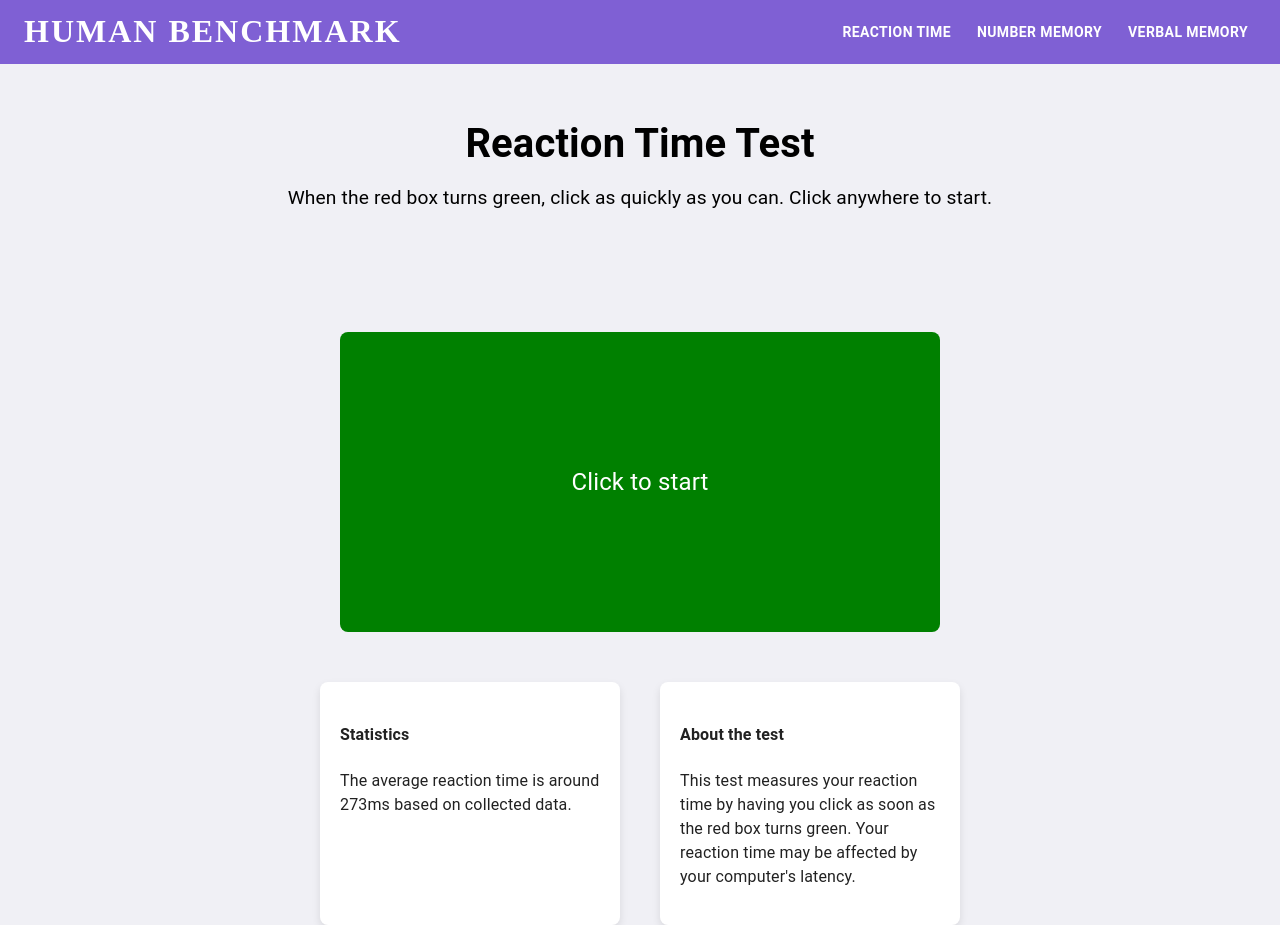
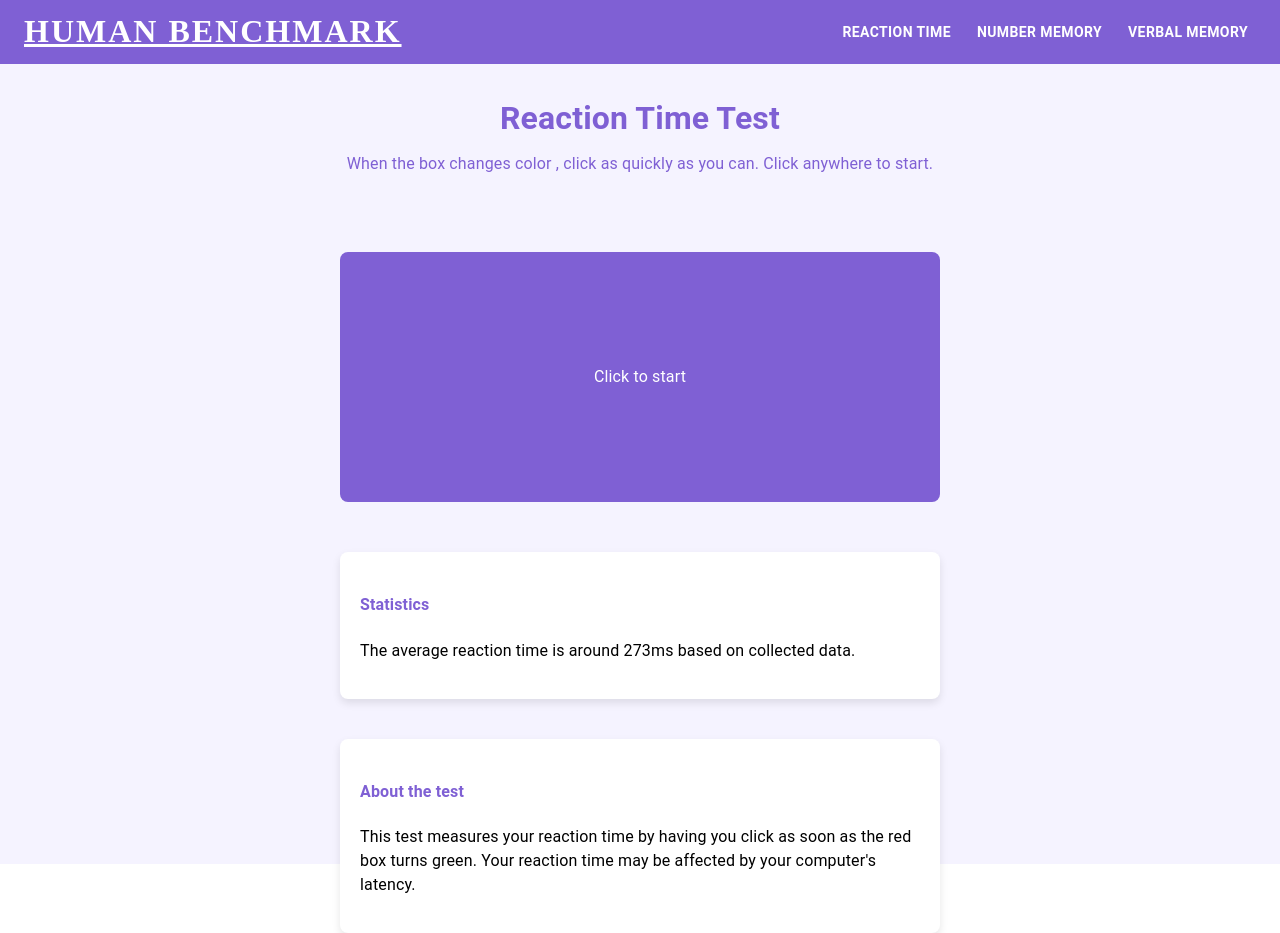
Before and after one commit to Swarnim114/YourBenchMark, a React (Create React App) app: page /reaction-time in a window 1280 px wide. Built offline with nearby package versions, Linux system fonts and the light colour scheme.

Commit message:
reaction verbal number complete

```diff
--- a/src/components/Home.js
+++ b/src/components/Home.js
@@ -1,59 +1,65 @@
 import React, { useEffect, useRef } from 'react';
 import { Link } from 'react-router-dom';
-import { Box, Grid, Button, Typography } from '@mui/material';
+import { Box, Grid, Button, Typography, useTheme, useMediaQuery } from '@mui/material';
 import { styled } from '@mui/material/styles';
 import { Fade } from '@mui/material';
 import VanillaTilt from 'vanilla-tilt';
 import AccessTimeIcon from '@mui/icons-material/AccessTime';
-import MemoryIcon from '@mui/icons-material/Memory';
+import ViewListIcon from '@mui/icons-material/ViewList';
+import NumbersIcon from '@mui/icons-material/Numbers';
+import TextFieldsIcon from '@mui/icons-material/TextFields';
 import KeyboardIcon from '@mui/icons-material/Keyboard';
 import VisibilityIcon from '@mui/icons-material/Visibility';
-import ViewListIcon from '@mui/icons-material/ViewList'; // For SequenceMemory
-import NumbersIcon from '@mui/icons-material/Numbers'; // For NumberMemory
-import TextFieldsIcon from '@mui/icons-material/TextFields'; // For VerbalMemory
 
 const HomeContainer = styled(Box)(({ theme }) => ({
-
   display: 'flex',
   flexDirection: 'column',
   alignItems: 'center',
-  padding: theme.spacing(6),
-  minHeight: '80vh',
-  backgroundColor: theme.palette.background.default,
+  padding: theme.spacing(2),
+  minHeight: '100vh',
+  backgroundColor: '#f5f3ff',
+  maxWidth: '100%',
 }));
 
 const ButtonGrid = styled(Grid)(({ theme }) => ({
-  width: '80%',
+  width: '100%',
   marginTop: theme.spacing(4),
+  display: 'flex',
+  flexWrap: 'wrap',
+  justifyContent: 'center', // Centers the grid elements horizontally
+  gap: theme.spacing(3), // Adjust the gap between the buttons
 }));
 
-const SquareButton = styled(Button)(({ theme }) => ({
-    width:  400, // Enlarged buttons
-    height: 300,
+const SquareButton = styled(Button)(({ theme, isMobile, isTablet }) => ({
+  width: isMobile ? '90%' : isTablet ? 300 : 400, // Adjust width based on screen size
+  height: isMobile ? 200 : isTablet ? 250 : 300,  // Adjust height based on screen size
   display: 'flex',
   flexDirection: 'column',
   justifyContent: 'center',
   alignItems: 'center',
   textTransform: 'none',
-    fontSize: '1.2rem',
+  fontSize: isMobile ? '1rem' : '1.2rem',
   fontWeight: 'bold',
   color: theme.palette.common.white,
-    backgroundColor: "#7f60d4",
-    borderRadius: theme.shape.borderRadius * 3, // More rounded edges
+  backgroundColor: '#7f60d4',
+  borderRadius: theme.shape.borderRadius * 3,
   boxShadow: '0 8px 15px rgba(0, 0, 0, 0.1)',
   transition: 'transform 0.3s ease, background-color 0.3s ease, box-shadow 0.3s ease',
   '&:hover': {
-      transform: 'scale(1.1)',
+    transform: isMobile ? 'none' : 'scale(1.05)',
     backgroundColor: theme.palette.primary.dark,
     boxShadow: '0 15px 25px rgba(0, 0, 0, 0.2)',
   },
 }));
 
 const Home = () => {
+  const theme = useTheme();
+  const isMobile = useMediaQuery(theme.breakpoints.down('sm')); // For mobile devices
+  const isTablet = useMediaQuery(theme.breakpoints.between('sm', 'md')); // For tablets
   const tiltRefs = useRef([]);
 
   useEffect(() => {
-    // Initialize Vanilla Tilt for each button
+    if (!isMobile && !isTablet) {
       tiltRefs.current.forEach(ref => {
         if (ref) {
           VanillaTilt.init(ref, {
@@ -64,80 +70,47 @@
           });
         }
       });
+    }
     return () => {
-      // Clean up VanillaTilt instances on unmount
       tiltRefs.current.forEach(ref => ref && ref.vanillaTilt && ref.vanillaTilt.destroy());
     };
-  }, []);
+  }, [isMobile, isTablet]);
+
+  const games = [
+    { path: "/reaction-time", title: "Reaction Time", icon: AccessTimeIcon },
+    { path: "/sequence-memory", title: "Sequence Memory", icon: ViewListIcon },
+    { path: "/number-memory", title: "Number Memory", icon: NumbersIcon },
+    { path: "/verbal-memory", title: "Verbal Memory", icon: TextFieldsIcon },
+    { path: "/typing-test", title: "Typing Test", icon: KeyboardIcon },
+    { path: "/visual-memory-test", title: "Visual Memory Test", icon: VisibilityIcon },
+  ];
 
   return (
     <HomeContainer>
       <Fade in={true} timeout={1000}>
-        <Typography variant="h4" component="h1" gutterBottom>
+        <Typography variant={isMobile ? "h5" : "h4"} component="h1" gutterBottom align="center">
           Welcome to Human Benchmark
         </Typography>
       </Fade>
-      <ButtonGrid container spacing={4} justifyContent="center">
-        <Grid item>
-          <Fade in={true} timeout={1200}>
-            <SquareButton ref={el => (tiltRefs.current[0] = el)} component={Link} to="/reaction-time">
-              <AccessTimeIcon fontSize="large" />
+      <ButtonGrid container>
+        {games.map((game, index) => (
+          <Grid item xs={12} sm={6} md={4} key={index}>
+            <Fade in={true} timeout={1200 + index * 200}>
+              <SquareButton
+                ref={el => (tiltRefs.current[index] = el)}
+                component={Link}
+                to={game.path}
+                isMobile={isMobile.toString()} // Pass isMobile to styled component
+                isTablet={isTablet.toString()} // Pass isTablet to styled component
+              >
+                <game.icon fontSize={isMobile ? "medium" : "large"} />
                 <Typography variant="button" mt={1}>
-                Reaction Time
+                  {game.title}
                 </Typography>
               </SquareButton>
             </Fade>
           </Grid>
-        <Grid item>
-          <Fade in={true} timeout={1400}>
-            <SquareButton ref={el => (tiltRefs.current[1] = el)} component={Link} to="/sequence-memory">
-              <ViewListIcon fontSize="large" />
-              <Typography variant="button" mt={1}>
-                Sequence Memory
-              </Typography>
-            </SquareButton>
-          </Fade>
-        </Grid>
-        <Grid item>
-          <Fade in={true} timeout={1600}>
-            <SquareButton ref={el => (tiltRefs.current[2] = el)} component={Link} to="/number-memory">
-              <NumbersIcon fontSize="large" />
-              <Typography variant="button" mt={1}>
-                Number Memory
-              </Typography>
-            </SquareButton>
-          </Fade>
-        </Grid>
-        <Grid item>
-          <Fade in={true} timeout={1800}>
-            <SquareButton ref={el => (tiltRefs.current[3] = el)} component={Link} to="/verbal-memory">
-              <TextFieldsIcon fontSize="large" />
-              <Typography variant="button" mt={1}>
-                Verbal Memory
-              </Typography>
-            </SquareButton>
-          </Fade>
-        </Grid>
-        <Grid item>
-          <Fade in={true} timeout={2000}>
-            <SquareButton ref={el => (tiltRefs.current[4] = el)} component={Link} to="/typing-test">
-              <KeyboardIcon fontSize="large" />
-              <Typography variant="button" mt={1}>
-                Typing Test
-              </Typography>
-            </SquareButton>
-          </Fade>
-        </Grid>
-        <Grid item>
-          <Fade in={true} timeout={2200}>
-            <SquareButton ref={el => (tiltRefs.current[5] = el)} component={Link} to="/visual-memory-test">
-              <VisibilityIcon fontSize="large" />
-              <Typography variant="button" mt={1}>
-                Visual Memory Test
-              </Typography>
-            </SquareButton>
-          </Fade>
-        </Grid>
+        ))}
       </ButtonGrid>
     </HomeContainer>
   );
--- a/src/components/Navbar.js
+++ b/src/components/Navbar.js
@@ -51,7 +51,7 @@
       <CssBaseline />
       <StyledAppBar position="static">
         <Toolbar>
-          <Logo variant="h6">HUMAN BENCHMARK</Logo>
+          <Logo component={Link} to="/" variant="h6">HUMAN BENCHMARK</Logo>
           <div>
             <StyledButton component={Link} to="/reaction-time">Reaction Time</StyledButton>
 
--- a/src/components/NumberMemory.js
+++ b/src/components/NumberMemory.js
@@ -3,36 +3,11 @@
 import { styled, createTheme, ThemeProvider } from '@mui/material/styles';
 import { Link } from '@mui/material';
 import statsimg from "../assets/voilet.png";
+import { theme, infoSectionStyles, infoBoxStyles, gameButtonStyles } from './Theme';
 
-// Custom theme with purple palette (same as VerbalMemory)
-const theme = createTheme({
-  palette: {
-    primary: {
-      main: '#7f60d4',
-    },
-    secondary: {
-      main: '#5e45a0',
-    },
-    background: {
-      default: '#f5f3ff',
-      paper: '#ffffff',
-    },
-  },
-});
-
-
-
-const GameButton = styled(Button)(({ theme }) => ({
-  margin: theme.spacing(1),
-  padding: theme.spacing(1, 4),
-  borderRadius: 25,
-  fontWeight: 'bold',
-  transition: 'all 0.3s',
-  '&:hover': {
-    transform: 'translateY(-2px)',
-    boxShadow: '0 4px 12px rgba(127, 96, 212, 0.2)',
-  },
-}));
+const InfoSection = styled('div')(infoSectionStyles);
+const InfoBox = styled('div')(infoBoxStyles);
+const GameButton = styled(Button)(gameButtonStyles);
 
 const NumberDisplay = styled(Typography)(({ theme }) => ({
   fontWeight: 'bold',
@@ -47,58 +22,7 @@
   marginTop: theme.spacing(2),
 }));
 
-const InfoSection = styled('div')(({ theme }) => ({
-  display: 'flex',
-  flexDirection: 'column',
-  [theme.breakpoints.up('md')]: {
-    flexDirection: 'row',
-  },
-  justifyContent: 'center',
-  alignItems: 'center',
-  marginTop: '50px',
-}));
 
-const InfoBox = styled('div')(({ theme }) => ({
-  display: "block",
-  width: '90%',
-  [theme.breakpoints.up('sm')]: {
-    width: '80%',
-  },
-  [theme.breakpoints.up('md')]: {
-    width: '500px',
-  },
-  padding: '20px',
-  backgroundColor: 'white',
-  borderRadius: '8px',
-  boxShadow: '0 4px 8px rgba(0, 0, 0, 0.1)',
-  margin: '20px 0',
-  [theme.breakpoints.up('md')]: {
-    margin: '0 20px',
-  },
-  textAlign: 'left',
-  transition: 'transform 0.3s ease',
-  position: 'relative',
-  overflow: 'hidden',
-  '&:hover': {
-    transform: 'scale(1.05)',
-  },
-  '&::before': {
-    content: '""',
-    position: 'absolute',
-    top: 0,
-    left: 0,
-    right: 0,
-    bottom: 0,
-    backgroundColor: "#e5d6f9",
-    borderRadius: '8px',
-    opacity: 0,
-    transition: 'opacity 0.3s ease',
-    zIndex: -1,
-  },
-  '&:hover::before': {
-    opacity: 1,
-  },
-}));
 
 const NumberMemory = () => {
   const [level, setLevel] = useState(1);
@@ -185,46 +109,9 @@
     startTest(1);
   };
 
-  const InfoSection = styled('div')({
-    display: 'flex',
-    flexDirection: isTablet ? 'column' : 'row',
-    justifyContent: 'center',
-    alignItems: 'center',
-    marginTop: '50px',
-  });
 
-  const InfoBox = styled('div')(({ theme }) => ({
-    display: "block",
-    width: isMobile ? '90%' : isTablet ? '80%' : '500px',
-    padding: '20px',
-    backgroundColor: 'white',
-    borderRadius: '8px',
-    boxShadow: '0 4px 8px rgba(0, 0, 0, 0.1)',
-    margin: isTablet ? '20px 0' : '0 20px',
-    textAlign: 'left',
-    transition: 'transform 0.3s ease',
-    position: 'relative',
-    overflow: 'hidden',
-    '&:hover': {
-      transform: 'scale(1.05)',
-    },
-    '&::before': {
-      content: '""',
-      position: 'absolute',
-      top: 0,
-      left: 0,
-      right: 0,
-      bottom: 0,
-      backgroundColor: "#e5d6f9",
-      borderRadius: '8px',
-      opacity: 0,
-      transition: 'opacity 0.3s ease',
-      zIndex: -1,
-    },
-    '&:hover::before': {
-      opacity: 1,
-    },
-  }));
+
+
 
   useEffect(() => {
     window.addEventListener('keydown', handleKeyPress);
--- a/src/components/ReactionTime.js
+++ b/src/components/ReactionTime.js
@@ -1,5 +1,6 @@
 import React, { useState } from 'react';
 import { styled } from '@mui/material/styles';
+import { useMediaQuery, useTheme } from '@mui/material';
 
 const Container = styled('div')({
   textAlign: 'center',
@@ -7,62 +8,81 @@
   padding: '0px',
   width: '100%',
   minHeight: '100vh',
-  backgroundColor: '#f0f0f5',
+  backgroundColor: '#f5f3ff',
 });
 
-const Header = styled('div')({
-  backgroundColor: '#f0f0f5',
-  color: 'black',
-  padding: '50px 20px',
+const Header = styled('div')(({ theme, isMobile }) => ({
+  backgroundColor: '#f5f3ff',
+  color: '#7f60d4',
+  padding: isMobile ? '30px 10px' : '50px 20px',
   textAlign: 'center',
-});
+}));
 
-const Title = styled('h1')({
+const Title = styled('h1')(({ isMobile }) => ({
   margin: 0,
-  fontSize: '2.5rem',
-});
+  fontSize: isMobile ? '2rem' : '2.5rem',
+}));
 
-const Instructions = styled('p')({
+const Instructions = styled('p')(({ isMobile }) => ({
   marginTop: '10px',
-  fontSize: '1.2rem',
-});
+  fontSize: isMobile ? '1rem' : '1.2rem',
+}));
 
-const TestArea = styled('div')(({ waiting }) => ({
-  margin: '50px auto',
-  width: '600px',
-  height: '300px',
-  backgroundColor: waiting ? 'red' : 'green',
+const TestArea = styled('div')(({ theme, waiting, isMobile }) => ({
+  margin: isMobile ? '30px auto' : '50px auto',
+  width: isMobile ? '90%' : '600px',
+  height: isMobile ? '150px' : '300px',
+  backgroundColor: waiting ? "#f34212" : '#7f60d4',
+
   cursor: waiting ? 'default' : 'pointer',
   display: 'flex',
   justifyContent: 'center',
   alignItems: 'center',
-  fontSize: '1.5rem',
+  fontSize: isMobile ? '1rem' : '1.5rem',
   color: 'white',
   borderRadius: '8px',
+
+  maxHeight: '300px',
+  maxWidth: '600px',
+  minHeight: '250px',
 }));
 
-const InfoSection = styled('div')({
+const InfoSection = styled('div')(({ theme }) => ({
+
   display: 'flex',
-  justifyContent: 'center',
-  marginTop: '50px',
-});
+  flexDirection: 'column', // Ensures the boxes stack vertically
+  alignItems: 'center', // Centers the InfoBoxes horizontally
+  marginTop: '20px', // Adjust spacing as needed
+  color: '#7f60d4',
+  maxHeight: '300px',
 
-const InfoBox = styled('div')({
-  width: '300px',
+  minHeight: '250px',
+}));
+
+
+const InfoBox = styled('div')(({ theme, isMobile }) => ({
+  alignSelf: 'center',
+  width: isMobile ? '90%' : '300px',
+  maxWidth: '600px',
   padding: '20px',
+  color: 'black',
   backgroundColor: 'white',
   borderRadius: '8px',
   boxShadow: '0 4px 8px rgba(0, 0, 0, 0.1)',
-  margin: '0 20px',
+  margin: '20px',
   textAlign: 'left',
   transition: 'transform 0.3s ease, background-color 0.3s ease',
   '&:hover': {
-    transform: 'scale(1.05)', // Slight scaling on hover
-    backgroundColor: "#e5d6f9", // Light grey background on hover
+    transform: 'scale(1.05)',
+    backgroundColor: '#e5d6f9',
   },
-});
+}));
 
 const ReactionTime = () => {
+  const theme = useTheme();
+  const isMobile = useMediaQuery(theme.breakpoints.down('sm')); // Mobile breakpoints
+  const isTablet = useMediaQuery(theme.breakpoints.between('sm', 'md')); // Tablet breakpoints
+
   const [waiting, setWaiting] = useState(false);
   const [startTime, setStartTime] = useState(null);
   const [reactionTime, setReactionTime] = useState(null);
@@ -87,17 +107,27 @@
       return;
     }
 
-    if (!waiting && startTime) {
-      const endTime = Date.now();
-      const newReactionTime = endTime - startTime - 140;
-      setReactionTime(newReactionTime);
-      setReactionTimes((prevTimes) => [...prevTimes, newReactionTime]);
-      setTestCount((prevCount) => prevCount + 1);
+    if (testCount < 5) {
+      if (startTime) {
+        const endTime = Date.now();
+        const newReactionTime = endTime - startTime - 100;
+        setReactionTime(newReactionTime);
+        setReactionTimes((prevTimes) => [...prevTimes, newReactionTime]);
+        setTestCount((prevCount) => prevCount + 1);
+        setStartTime(null);
+      } else if (!startTime) {
+        startTest();
+      }
+    } else {
+      // Restart the test
+      setWaiting(false);
       setStartTime(null);
-    } else if (!startTime && testCount < 5) {
-      startTest();
+      setReactionTime(null);
+      setReactionTimes([]);
+      setTestCount(0);
     }
   };
+
 
   const getAverageReactionTime = () => {
     if (reactionTimes.length === 0) return 0;
@@ -107,36 +137,36 @@
 
   return (
     <Container>
-      <Header>
-        <Title>Reaction Time Test</Title>
-        <Instructions>
-          When the red box turns green, click as quickly as you can. Click anywhere to start.
+      <Header isMobile={isMobile.toString()}>
+        <Title isMobile={isMobile.toString()}>Reaction Time Test</Title>
+        <Instructions isMobile={isMobile.toString()}>
+          When the box changes color , click as quickly as you can. Click anywhere to start.
         </Instructions>
       </Header>
 
-      <TestArea onClick={handleClick} waiting={waiting}>
+      <TestArea onClick={handleClick} waiting={waiting} isMobile={isMobile.toString()}>
         {reactionTime === null && testCount < 5 ? (
-          waiting ? 'Click as soon as it turns green' : 'Click to start'
+          waiting ? 'Click as soon as it turns voilet' : 'Click to start'
         ) : testCount < 5 ? (
           `Your reaction time: ${reactionTime} ms`
         ) : (
-          'Test Complete!'
+          'Test Complete! Click to restart'
         )}
       </TestArea>
 
       {testCount === 5 && (
         <div>
-          <h3>Average Reaction Time: {getAverageReactionTime()} ms</h3>
+          <h3 style={{ color: '#7f60d4' }}>Average Reaction Time: {getAverageReactionTime()} ms</h3>
         </div>
       )}
 
       <InfoSection>
-        <InfoBox>
-          <h4>Statistics</h4>
+        <InfoBox isMobile={isMobile.toString()}>
+          <h4 style={{ color: '#7f60d4' }}>Statistics</h4>
           <p>The average reaction time is around 273ms based on collected data.</p>
         </InfoBox>
-        <InfoBox>
-          <h4>About the test</h4>
+        <InfoBox isMobile={isMobile.toString()}>
+          <h4 style={{ color: '#7f60d4' }}>About the test</h4>
           <p>
             This test measures your reaction time by having you click as soon as the red box
             turns green. Your reaction time may be affected by your computer's latency.
--- /dev/null
+++ b/src/components/Theme.js
@@ -0,0 +1,122 @@
+// src/components/Theme.js
+import { createTheme } from '@mui/material/styles';
+import { styled } from '@mui/material/styles';
+import Paper from '@mui/material/Paper';
+
+const theme = createTheme({
+  palette: {
+    primary: {
+      main: '#7f60d4',
+    },
+    secondary: {
+      main: '#5e45a0',
+    },
+    background: {
+      default: '#f5f3ff',
+      paper: '#ffffff',
+    },
+  },
+});
+
+const isTablet = window.innerWidth <= 768; // Tablet width threshold
+const isMobile = window.innerWidth <= 480; // Mobile width threshold
+
+// Container that holds info sections
+const infoSectionStyles = {
+  display: 'flex',
+  flexDirection: isMobile ? 'column' : 'row', // Stack vertically for mobile, horizontally for larger screens
+  justifyContent: 'center',
+  alignItems: 'center',
+  flexWrap: 'wrap', // Ensure it wraps when there isn't enough space
+  marginTop: isMobile ? '30px' : '50px',
+  padding: isMobile ? '0 16px' : '0',
+  gap: isMobile ? '20px' : isTablet ? '30px' : '40px',
+};
+
+// Individual box style with a minimum size of 400x400
+const infoBoxStyles = {
+  display: 'block',
+  minWidth: '400px',
+  minHeight: '400px',
+  width: isMobile ? '90%' : '45%', // Full width on mobile, 45% width for larger screens
+  padding: '20px',
+  backgroundColor: 'white',
+  borderRadius: '8px',
+  boxShadow: '0 4px 8px rgba(0, 0, 0, 0.1)',
+  margin: isMobile ? '20px auto' : '20px', // Centered on mobile
+  textAlign: 'left',
+  transition: 'transform 0.3s ease',
+  position: 'relative',
+  overflow: 'hidden',
+  maxWidth: '450px',
+
+  '&:hover': {
+    transform: 'scale(1.05)',
+  },
+  '&::before': {
+    content: '""',
+    position: 'absolute',
+    top: 0,
+    left: 0,
+    right: 0,
+    bottom: 0,
+    backgroundColor: "#e5d6f9",
+    borderRadius: '8px',
+    opacity: 0,
+    transition: 'opacity 0.3s ease',
+    zIndex: -1,
+  },
+  '&:hover::before': {
+    opacity: 1,
+  },
+};
+
+// Game button styles
+const gameButtonStyles = {
+  margin: theme.spacing(1),
+  padding: theme.spacing(1, 4),
+  borderRadius: 25,
+  fontWeight: 'bold',
+  transition: 'all 0.3s',
+  '&:hover': {
+    transform: 'translateY(-2px)',
+    boxShadow: '0 4px 12px rgba(127, 96, 212, 0.2)',
+  },
+};
+
+// Word display styles
+const wordDisplayStyles = {
+  fontWeight: 'bold',
+  color: theme.palette.primary.main,
+  marginBottom: theme.spacing(3),
+};
+
+// Score display styles
+const scoreDisplayStyles = {
+  fontWeight: 'bold',
+  color: theme.palette.secondary.main,
+};
+
+// Styled Paper component
+const StyledPaper = styled(Paper)(({ theme }) => ({
+  padding: theme.spacing(2),
+  backgroundColor: theme.palette.background.paper,
+  border: '1px solid',
+  borderColor: theme.palette.divider,
+  borderRadius: '8px',
+  '&:hover': {
+    boxShadow: '0 4px 12px rgba(127, 96, 212, 0.2)',
+  },
+}));
+
+export {
+  theme,
+  infoSectionStyles,
+  infoBoxStyles,
+  gameButtonStyles,
+  wordDisplayStyles,
+  scoreDisplayStyles,
+  StyledPaper,
+  isMobile,
+  isTablet,
+};
--- a/src/components/VerbalMemory.js
+++ b/src/components/VerbalMemory.js
@@ -1,98 +1,16 @@
+// src/components/VerbalMemory.js
 import React, { useState } from 'react';
-import { Box, Button, Typography, Paper, Container, Grid } from '@mui/material';
-import { styled, createTheme, ThemeProvider } from '@mui/material/styles';
-import { Link } from '@mui/material'; // Import Link from MUI
-import statsimg from "../assets/voilet.png"
-// Custom theme with purple palette
-const theme = createTheme({
-  palette: {
-    primary: {
-      main: '#7f60d4',
-    },
-    secondary: {
-      main: '#5e45a0',
-    },
-    background: {
-      default: '#f5f3ff',
-      paper: '#ffffff',
-    },
-  },
-});
+import { Box, Button, Typography, Paper, Container, Grid, ThemeProvider } from '@mui/material';
+import { styled } from '@mui/material/styles';
+import { Link } from '@mui/material';
+import statsimg from "../assets/voilet.png";
+import { theme, infoSectionStyles, infoBoxStyles, gameButtonStyles, wordDisplayStyles, scoreDisplayStyles } from './Theme';
 
-const StyledPaper = styled(Paper)(({ theme }) => ({
-  padding: theme.spacing(4),
-  borderRadius: 16,
-  boxShadow: '0 8px 32px rgba(127, 96, 212, 0.1)',
-  background: 'linear-gradient(145deg, #ffffff, #f8f6ff)',
-  border: 'none',
-}));
-
-const GameButton = styled(Button)(({ theme }) => ({
-  margin: theme.spacing(1),
-  padding: theme.spacing(1, 4),
-  borderRadius: 25,
-  fontWeight: 'bold',
-  transition: 'all 0.3s',
-  '&:hover': {
-    transform: 'translateY(-2px)',
-    boxShadow: '0 4px 12px rgba(127, 96, 212, 0.2)',
-  },
-}));
-
-const WordDisplay = styled(Typography)(({ theme }) => ({
-  fontWeight: 'bold',
-  color: theme.palette.primary.main,
-  marginBottom: theme.spacing(3),
-}));
-
-const ScoreDisplay = styled(Typography)(({ theme }) => ({
-  fontWeight: 'bold',
-  color: theme.palette.secondary.main,
-  marginTop: theme.spacing(2),
-}));
-
-const isTablet = window.innerWidth <= 768; // Define the 'isTablet' variable based on the window width
-const isMobile = window.innerWidth <= 480; // Define the 'isMobile' variable based on the window width
-const InfoSection = styled('div')({
-  display: 'flex',
-  flexDirection: isTablet ? 'column' : 'row',
-  justifyContent: 'center',
-  alignItems: 'center',
-  marginTop: '50px',
-});
-
-const InfoBox = styled('div')(({ theme }) => ({
-  display: "block",
-  width: isMobile ? '90%' : isTablet ? '80%' : '500px',
-  padding: '20px',
-  backgroundColor: 'white',
-  borderRadius: '8px',
-  boxShadow: '0 4px 8px rgba(0, 0, 0, 0.1)',
-  margin: isTablet ? '20px 0' : '0 20px',
-  textAlign: 'left',
-  transition: 'transform 0.3s ease',
-  position: 'relative',
-  overflow: 'hidden',
-  '&:hover': {
-    transform: 'scale(1.05)',
-  },
-  '&::before': {
-    content: '""',
-    position: 'absolute',
-    top: 0,
-    left: 0,
-    right: 0,
-    bottom: 0,
-    backgroundColor: "#e5d6f9",
-    borderRadius: '8px',
-    opacity: 0,
-    transition: 'opacity 0.3s ease',
-    zIndex: -1,
-  },
-  '&:hover::before': {
-    opacity: 1,
-  },
-}));
+const InfoSection = styled('div')(infoSectionStyles);
+const InfoBox = styled('div')(infoBoxStyles);
+const GameButton = styled(Button)(gameButtonStyles);
+const WordDisplay = styled(Typography)(wordDisplayStyles);
+const ScoreDisplay = styled(Typography)(scoreDisplayStyles);
 
 const VerbalMemory = () => {
   const [started, setStarted] = useState(false);
@@ -263,4 +181,9 @@
   );
 };
 
+
+
+
+
+
 export default VerbalMemory;
```
Lines whose indentation alone changed are shown as unchanged.
